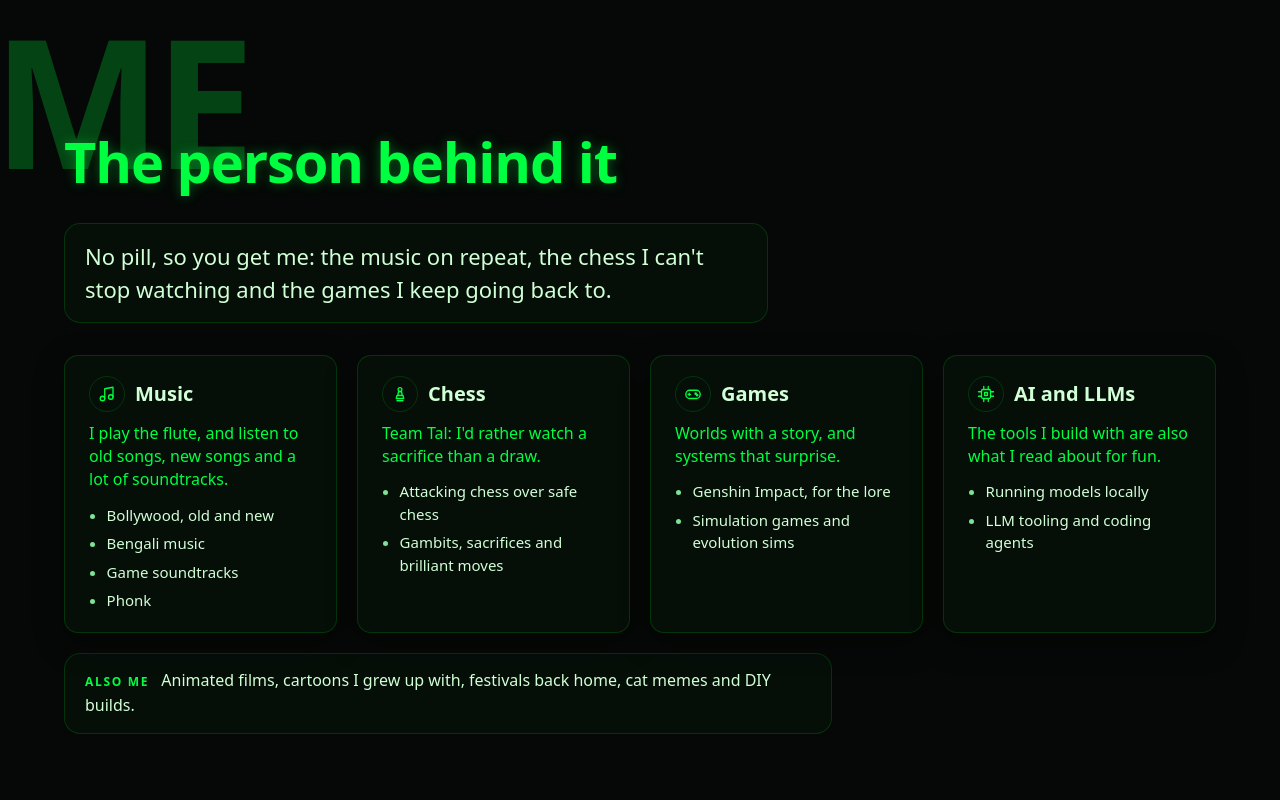
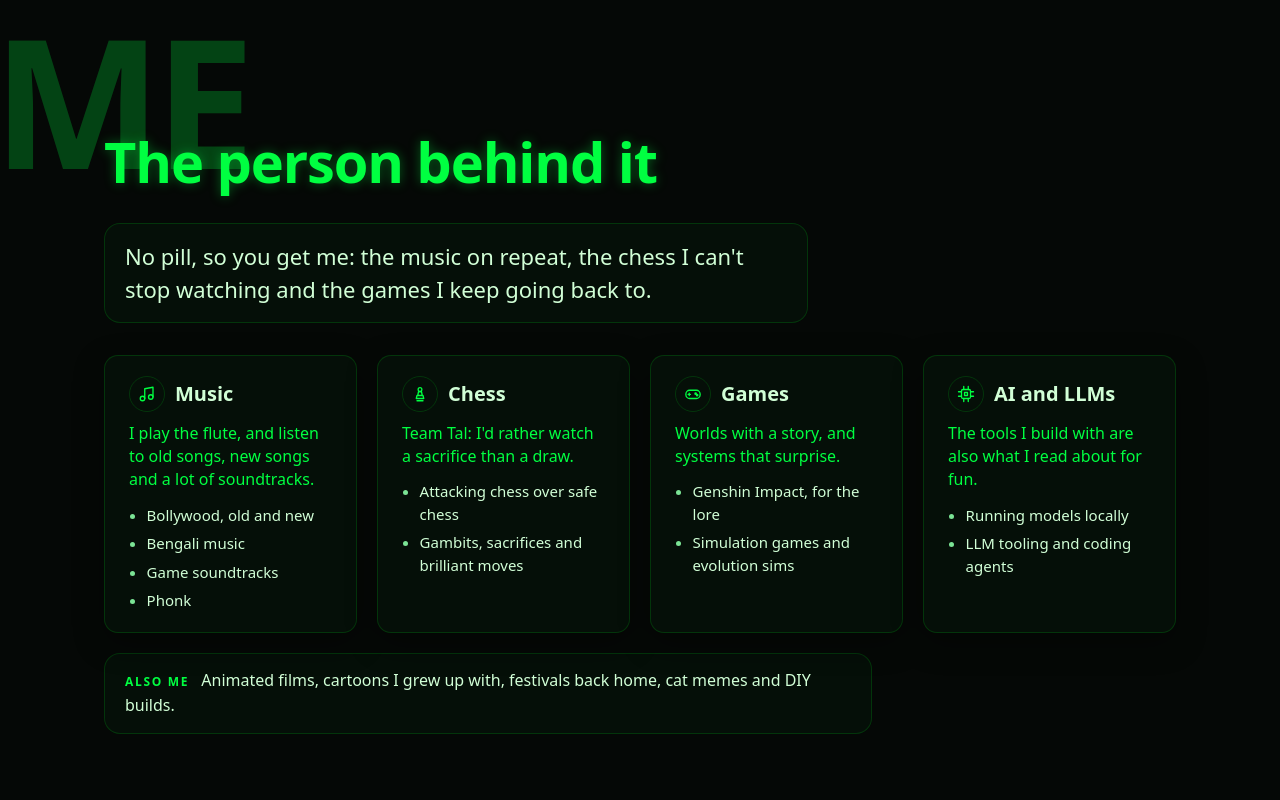
Before and after one commit to EnthusiastiCoder/Portfolio, a Next.js app: page / in a window 1280 px wide. Shown: the part 1080-1880 px from the top of the page. Built offline with nearby package versions, Linux system fonts and the light colour scheme; no server answers.

Commit message:
style(layout): sections keep out of the toggle and dot rail on narrower desktops

```diff
--- a/src/app/globals.css
+++ b/src/app/globals.css
@@ -1183,6 +1183,21 @@ html[data-pill="blue"] .scene-hand--red {
   }
 }
 
+/* From tablets up the sound and fluid mode toggles float in a column at the
+   left edge and the section dots at the right: content keeps out of that
+   rail. Wide screens already have the margin; narrower ones get the padding.
+   The breakpoint is where the centred margin plus 2rem equals the rail, so
+   nothing jumps. */
+:root {
+  --rail: 4.5rem;
+}
+
+@media (min-width: 768px) and (max-width: 1295px) {
+  .sect-inner {
+    padding-inline: var(--rail);
+  }
+}
+
 .sect-foot {
   margin-top: 2.5rem;
 }
```
